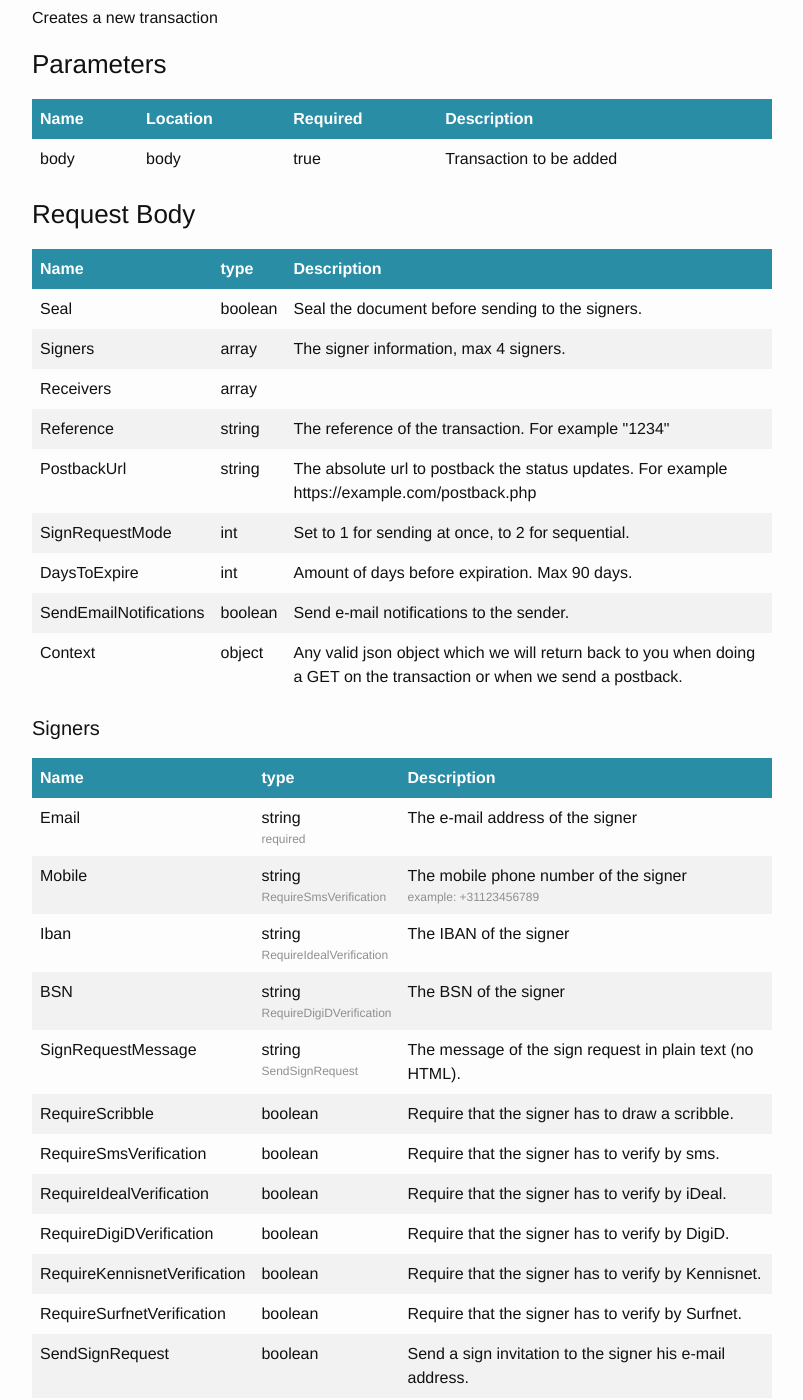
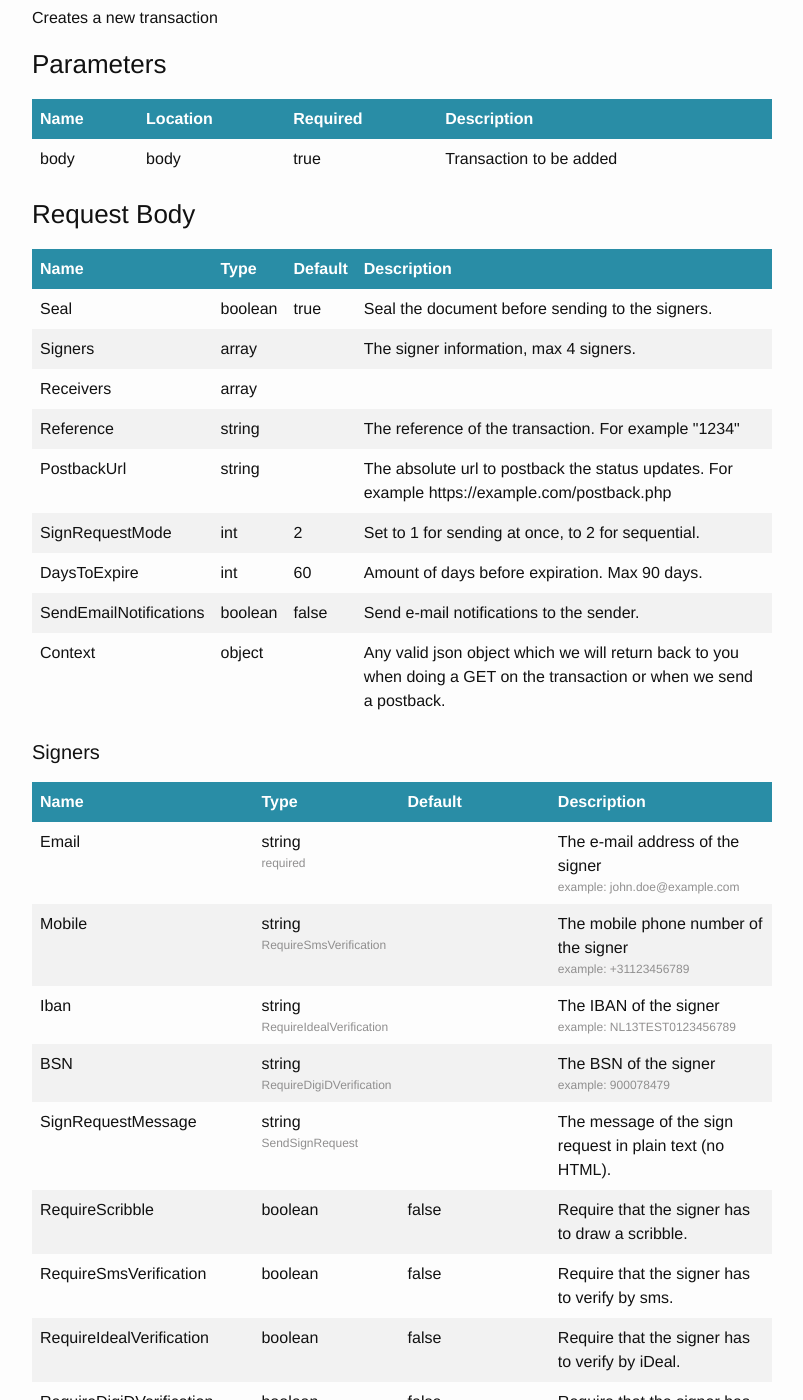
Before and after one commit to markohantula/evidos.github.io, a Jekyll site: the page built from endpoints.html, in a window 1280 px wide and 1400 px high, scrolled down 2671 px. Shown: the whole window, without its empty margins (238-1041 px from the left). Built offline with Jekyll 4.4.1, drawn with Linux system fonts in a browser that asks for light colours; some of the changed text lies outside the part shown.

Commit message:
Add default column to endpoint tables

```diff
--- a/_data/api-swagger.yaml
+++ b/_data/api-swagger.yaml
@@ -85,6 +85,7 @@ paths:
                       type: string
                       required: true
                       description: The e-mail address of the signer
+                      example: "john.doe@example.com"
                     Mobile:
                       type: string
                       required: RequireSmsVerification
@@ -94,10 +95,12 @@ paths:
                       type: string
                       required: RequireIdealVerification
                       description: The IBAN of the signer
+                      example: "NL13TEST0123456789"
                     BSN:
                       type: string
                       required: RequireDigiDVerification
                       description: The BSN of the signer
+                      example: "900078479"
                     SignRequestMessage:
                       required: true
                       description: The message - in plain text - of the sign request.
@@ -105,30 +108,37 @@ paths:
                     RequireScribble:
                       required: false
                       description: Require that the signer has to draw a scribble.
+                      default: false
                       type: boolean
                     RequireSmsVerification:
                       required: false
                       description: Require that the signer has to verify by sms.
+                      default: false
                       type: boolean
                     RequireIdealVerification:
                       required: false
                       description: Require that the signer has to verify by iDeal.
+                      default: false
                       type: boolean
                     RequireDigiDVerification:
                       required: false
                       description: Require that the signer has to verify by DigiD.
+                      default: false
                       type: boolean
                     RequireKennisnetVerification:
                       required: false
                       description: Require that the signer has to verify by Kennisnet.
+                      default: false
                       type: boolean
                     RequireSurfnetVerification:
                       required: false
                       description: Require that the signer has to verify by Surfnet.
+                      default: false
                       type: boolean
                     SendSignRequest:
                       required: false
                       description: Send a sign invitation to the signer his e-mail address.
+                      default: false
                       type: boolean
                     SignRequestMessage:
                       required: SendSignRequest
@@ -137,10 +147,12 @@ paths:
                     SendSignConfirmation:
                       required: false
                       description: Send the sign confirmation to the signer his e-mail address.
+                      default: SendSignRequest
                       type: boolean
                     Language:
                       required: false
                       description: The language of the receiving user, only de-DE, en-US, es-ES, fr-FR, it-IT and nl-NL are allowed.
+                      default: nl-NL
                       type: string
                     ScribbleName:
                       required: false
@@ -149,15 +161,17 @@ paths:
                     ScribbleNameFixed:
                       required: false
                       description: The switch to allow or disallow the signer to modify the ScribbleName in the scribble form.
+                      default: false
                       type: boolean
                     DaysToRemind:
                       required: false
                       description: Amount of days before reminding the signers. -1 to disable reminders.
+                      default: 7
                       type: integer
                     Expires:
                       required: false
                       description: When set the signer is no longer allowed to sign the transaction after this date.
-                      type: dateTime
+                      type: DateTime
                     Reference:
                       required: false
                       description: The reference of the signer.
@@ -165,6 +179,7 @@ paths:
                     ReturnUrl:
                       required: false
                       description: The url to redirect the user to after signing, rejecting or cancelling.
+                      default: http://signhost.com
                       type: string
               Receivers:
                 type: array
@@ -183,6 +198,7 @@ paths:
                       type: string
                       required: false
                       description: The language of the receiver, only de-DE, en-US, es-ES, fr-FR, it-IT and nl-NL are allowed.
+                      default: nl-NL
                     Message:
                       type: string
                       required: false
@@ -201,14 +217,17 @@ paths:
               SignRequestMode:
                 type: int
                 description: Set to 1 for sending at once, to 2 for sequential.
+                default: 2
               DaysToExpire:
                 type: int
                 required: false
                 description: Amount of days before expiration. Max 90 days.
+                default: 60
               SendEmailNotifications:
                 type: boolean
                 required: false
                 description: Send e-mail notifications to the sender.
+                default: false
               Context:
                 type: object
                 description: Any valid json object which we will return back to you when doing a GET on the transaction or when we send a postback.
@@ -263,7 +282,8 @@ paths:
               SendNotifications:
                 type: boolean
                 required: false
-                description: Send e-mail notifications to the awaiting signers. Default is false.
+                description: Send e-mail notifications to the awaiting signers.
+                default: false
               Reason:
                 type: string
                 required: false
--- a/endpoints.html
+++ b/endpoints.html
@@ -3,7 +3,6 @@ layout: page
 title: Endpoints
 permalink: /endpoints/
 ---
-
 <div class="home">
   <p>You can make HTTP GET, POST or PUT Requests. Requests are passed to the API by using JSON objects to the API endpoints with the appropriate parameters. The documentation for each API call will contain more detail on the parameters accepted by the call.</p>
   <p>All responses are sent JSON-encoded. The specific responses (successful ones) are described in the documentation section for each method. See <a href="http://en.wikipedia.org/wiki/Json">http://en.wikipedia.org/wiki/Json</a> for more information on JSON.</p>
@@ -55,7 +54,8 @@ permalink: /endpoints/
         <thead>
           <tr>
             <th>Name</th>
-            <th>type</th>
+            <th>Type</th>
+            <th>Default</th>
             <th>Description</th>
         </thead>
         <tbody>
@@ -65,6 +65,7 @@ permalink: /endpoints/
           <tr>
             <td>{{ objectproperty_name }}</td>
             <td>{{ objectproperty.type }}</td>
+            <td>{{ objectproperty.default }}</td>
             <td>{{ objectproperty.description }}</td>
           </tr>
           {% endfor %}
@@ -86,7 +87,8 @@ permalink: /endpoints/
       <thead>
         <tr>
           <th>Name</th>
-          <th>type</th>
+          <th>Type</th>
+          <th>Default</th>
           <th>Description</th>
       </thead>
         <tbody>
@@ -99,6 +101,7 @@ permalink: /endpoints/
         <tr>
           <td>{{ innerobjectproperty_name }}</td>
           <td>{{ innerobjectproperty.type }} <em>{{ innerobjectproperty.required }}</em></td>
+          <td>{{ innerobjectproperty.default }}</td>
           <td>{{ innerobjectproperty.description }}</td>
         </tr>
 
@@ -116,7 +119,8 @@ permalink: /endpoints/
       <thead>
         <tr>
           <th>Name</th>
-          <th>type</th>
+          <th>Type</th>
+          <th>Default</th>
           <th>Description</th>
       </thead>
         <tbody>
@@ -138,6 +142,7 @@ permalink: /endpoints/
             {% endif %}
             {% endif %}
           </td>
+          <td>{{ innerobjectproperty.default }}</td>
           <td>{{ innerobjectproperty.description }}
             {% if innerobjectproperty.example != null %}
             <em>example: {{ innerobjectproperty.example }}</em>
```
